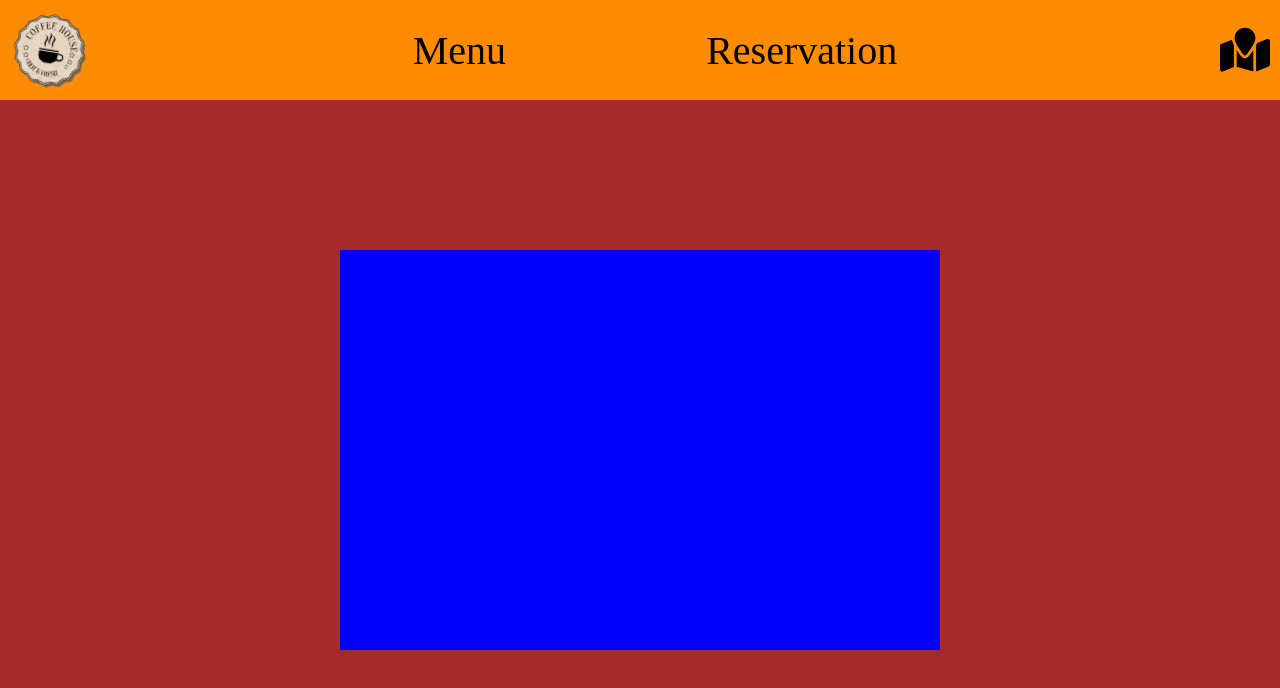
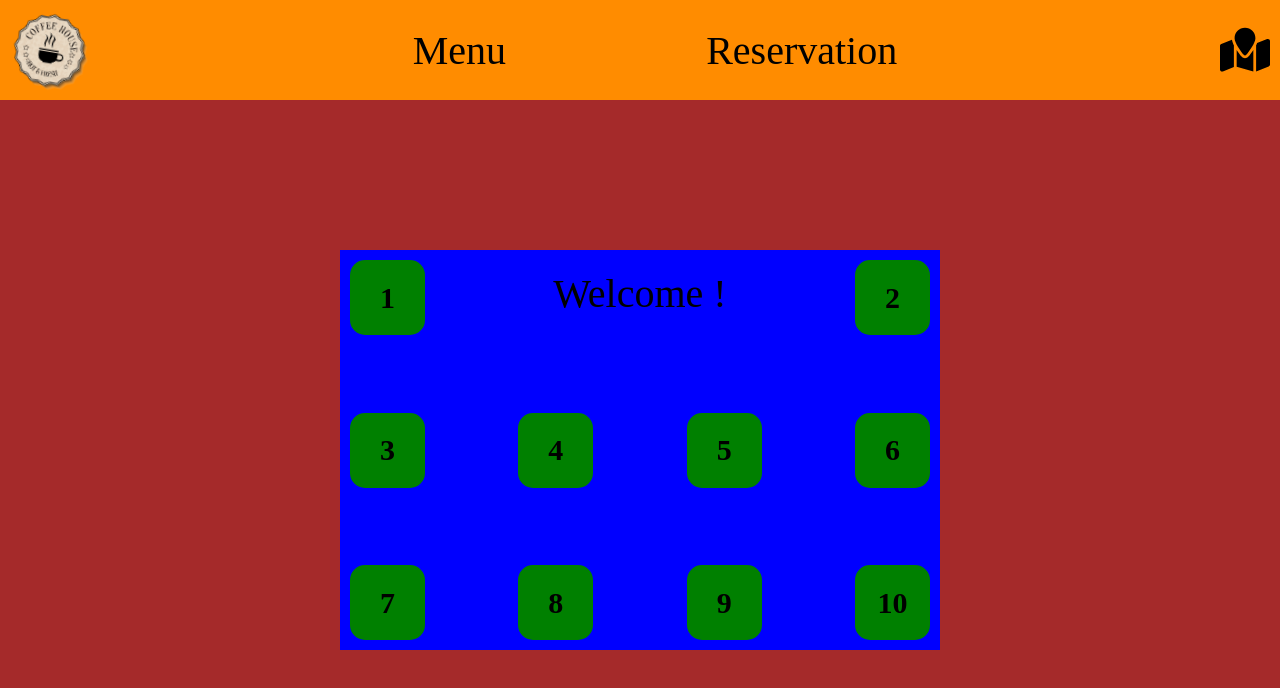
Before and after one commit to Flyeroll/React-website-project, a React (Create React App) app in the folder react-website-project/: page /reservation in a window 1280 px wide. Shown: the top 688 px of the page. Built offline with nearby package versions, Linux system fonts and the light colour scheme.

Commit message:
reservation (3)

```diff
--- a/react-website-project/src/Components/main/reservation/reservation.jsx
+++ b/react-website-project/src/Components/main/reservation/reservation.jsx
@@ -3,19 +3,42 @@ import "../reservation/style.css"
 
 
 export default function Reservation () {
+    function changeTableStatus(table) {
+        if(table.target.classList.contains('tableFree')) {
+            let classes = table.target.classList
+            classes.add('tableSelected')
+            classes.remove('tableFree')
+        } else if (table.target.classList.contains('tableSelected')) {
+            let classes = table.target.classList
+            classes.add('tableFree')
+            classes.remove('tableSelected')
+        } else {
+            console.log("Table is occupied!");
+        }
+    }
 
-    function check () {
-        setTimeout(() => {
-            const drawingCanvas = document.querySelector('.myCanvas');
-            const ctx = drawingCanvas.getContext('2d');
-            console.log(ctx);
 
-        }, 1000);
-    }
-    check()
     return(
         <div className="mainDiv">
-            <canvas className="myCanvas"></canvas>
+            <div className="myCanvas">
+                <div className="firstRow row">
+                    <div className="tableFree table" onClick={(table) => changeTableStatus(table)}><h2 className="tableNumber">1</h2></div>
+                    <div className="welcome">Welcome !</div>
+                    <div className="tableFree table" onClick={(table) => changeTableStatus(table)}><h2 className="tableNumber">2</h2></div>
+                </div>
+                <div className="secondRow row">
+                    <div className="tableFree table" onClick={(table) => changeTableStatus(table)}><h2 className="tableNumber">3</h2></div>
+                    <div className="tableFree table" onClick={(table) => changeTableStatus(table)}><h2 className="tableNumber">4</h2></div>
+                    <div className="tableFree table" onClick={(table) => changeTableStatus(table)}><h2 className="tableNumber">5</h2></div>
+                    <div className="tableFree table" onClick={(table) => changeTableStatus(table)}><h2 className="tableNumber">6</h2></div>
+                </div>
+                <div className="thirdRow row">
+                    <div className="tableFree table" onClick={(table) => changeTableStatus(table)}><h2 className="tableNumber">7</h2></div>
+                    <div className="tableFree table" onClick={(table) => changeTableStatus(table)}><h2 className="tableNumber">8</h2></div>
+                    <div className="tableFree table" onClick={(table) => changeTableStatus(table)}><h2 className="tableNumber">9</h2></div>
+                    <div className="tableFree table" onClick={(table) => changeTableStatus(table)}><h2 className="tableNumber">10</h2></div>
+                </div>
+            </div>
         </div>
     )
 }
--- a/react-website-project/src/Components/main/reservation/style.css
+++ b/react-website-project/src/Components/main/reservation/style.css
@@ -1,9 +1,17 @@
-canvas {
+.myCanvas {
     width: 600px;
     height: 400px;
     background-color: blue;
+    display: flex;
+    flex-direction: column;
+    justify-content: space-between;
 }
 
+
+.row {
+    display: flex;
+    justify-content: space-between;
+}
 .mainDiv {
     width: 100%;
     height: calc(100vh - 100px);
@@ -11,3 +19,43 @@ canvas {
     justify-content: center;
     align-items: center;
 }
+
+.tableNumber {
+    font-size: 30px;
+    user-select: none;
+}
+
+.welcome {
+    user-select: none;
+    padding-top: 20px;
+    font-size: 40px;
+}
+
+.table {
+    display: flex;
+    justify-content: center;
+    align-items: center;
+    width: 75px;
+    height: 75px;
+    background-color: green;
+    margin: 10px;
+    border-radius: 20%;
+}
+
+.tableFree {
+    display: flex;
+    justify-content: center;
+    align-items: center;
+    width: 75px;
+    height: 75px;
+    margin: 10px;
+    border-radius: 20%;
+}
+
+.tableSelected {
+    background-color: yellow;
+}
+
+.tableOccupied {
+    background-color: grey;
+}
```
Also changed, not shown: react-website-project/src/Components/main/reservation/one.png (added).
